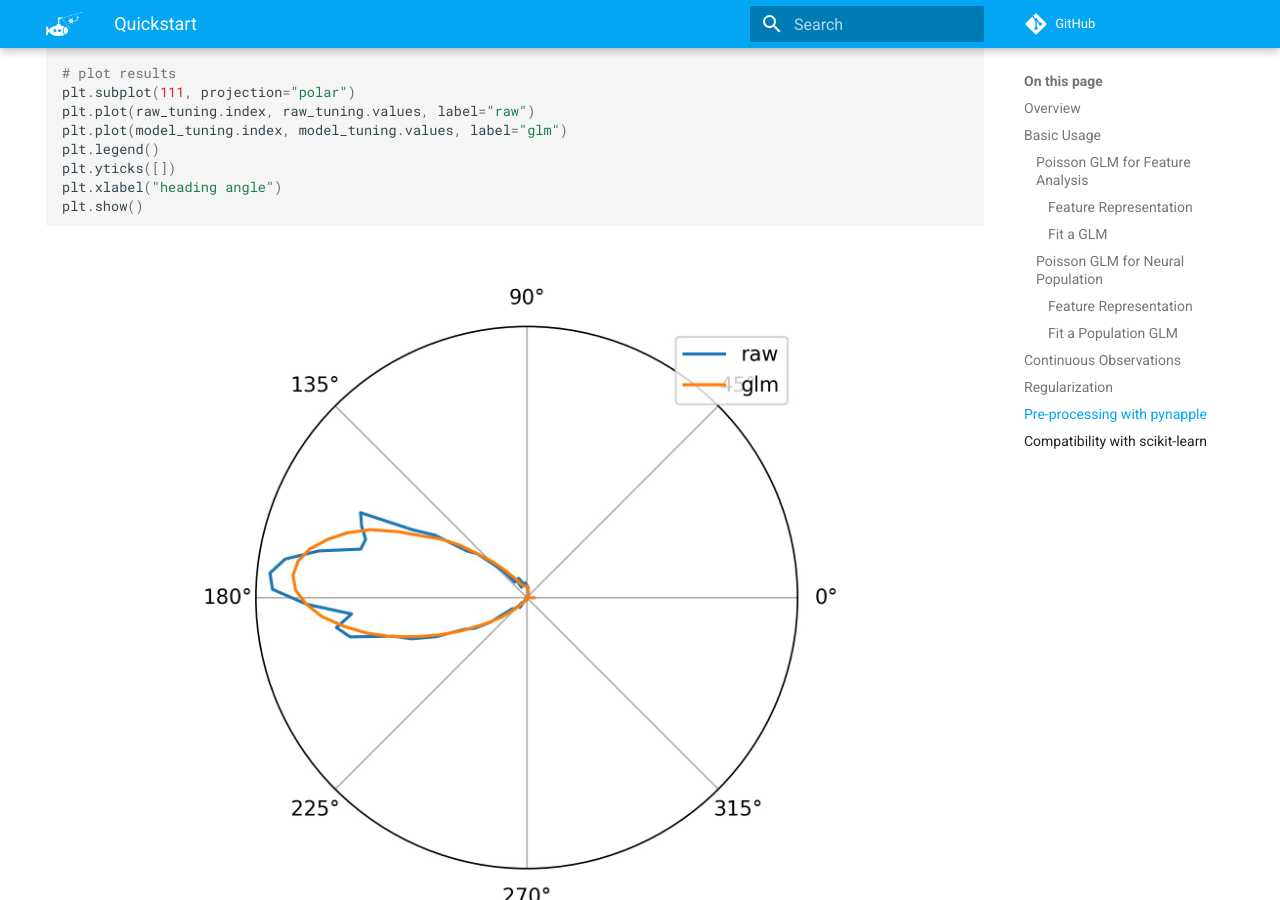
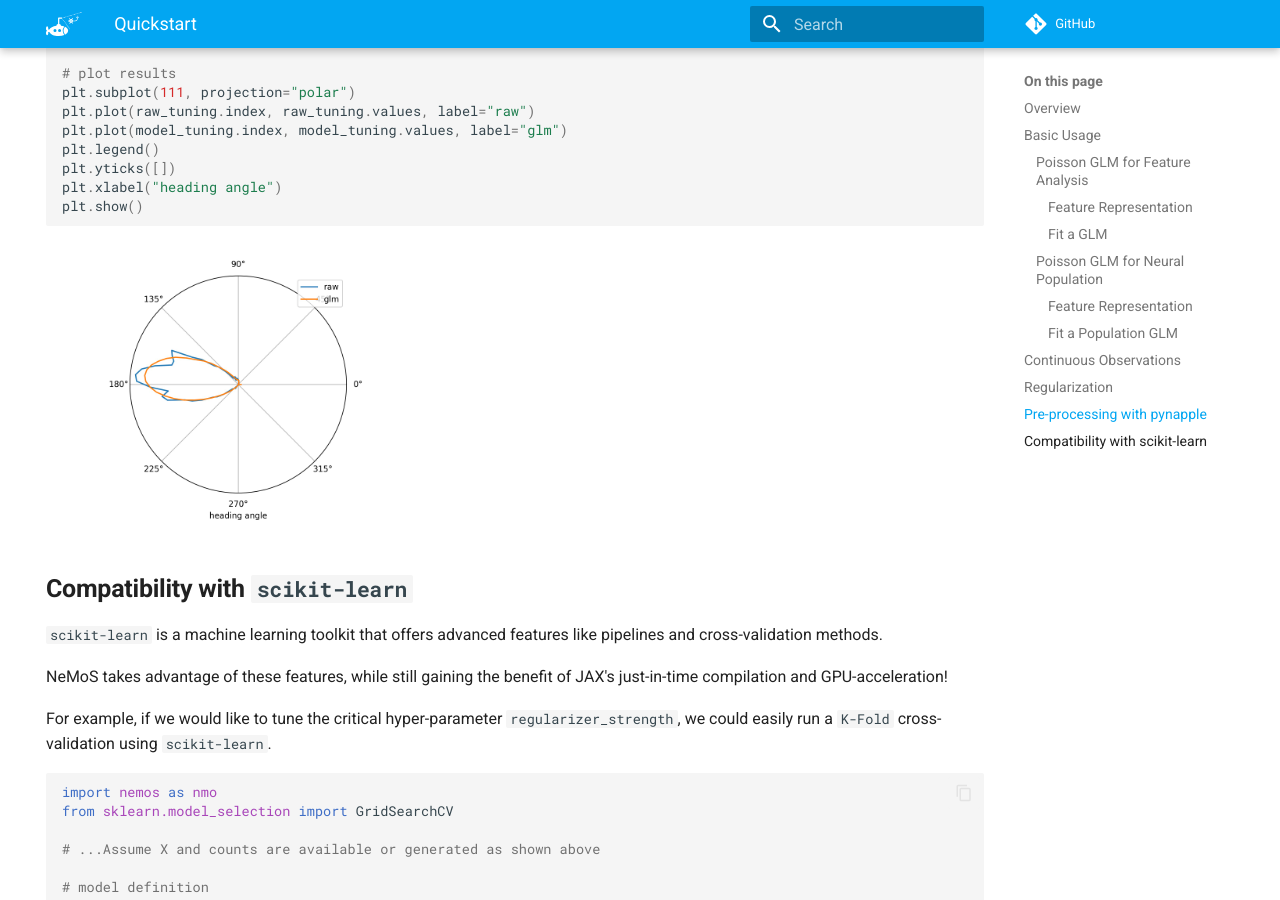
Before and after one commit to flatironinstitute/nemos, an MkDocs documentation site: the page built from docs/quickstart.md, in a window 1280 px wide and 900 px high, scrolled down 5168 px. Built offline with MkDocs 1.6.1 and Material for MkDocs 9.7.7, drawn with Linux system fonts in a browser that asks for light colours; nearby versions of some CDN libraries; library files that are not in the unit come from our copies; comment, search, counter and statistics services are not loaded.

Commit message:
shrink img

````diff
--- a/docs/quickstart.md
+++ b/docs/quickstart.md
@@ -240,7 +240,7 @@
 plt.show()
 ```
 
-![Alt text](head_dir_tuning.jpg)
+<img src="../head_dir_tuning.jpg" width="40%">
 
 ## __Compatibility with `scikit-learn`__
 
````
